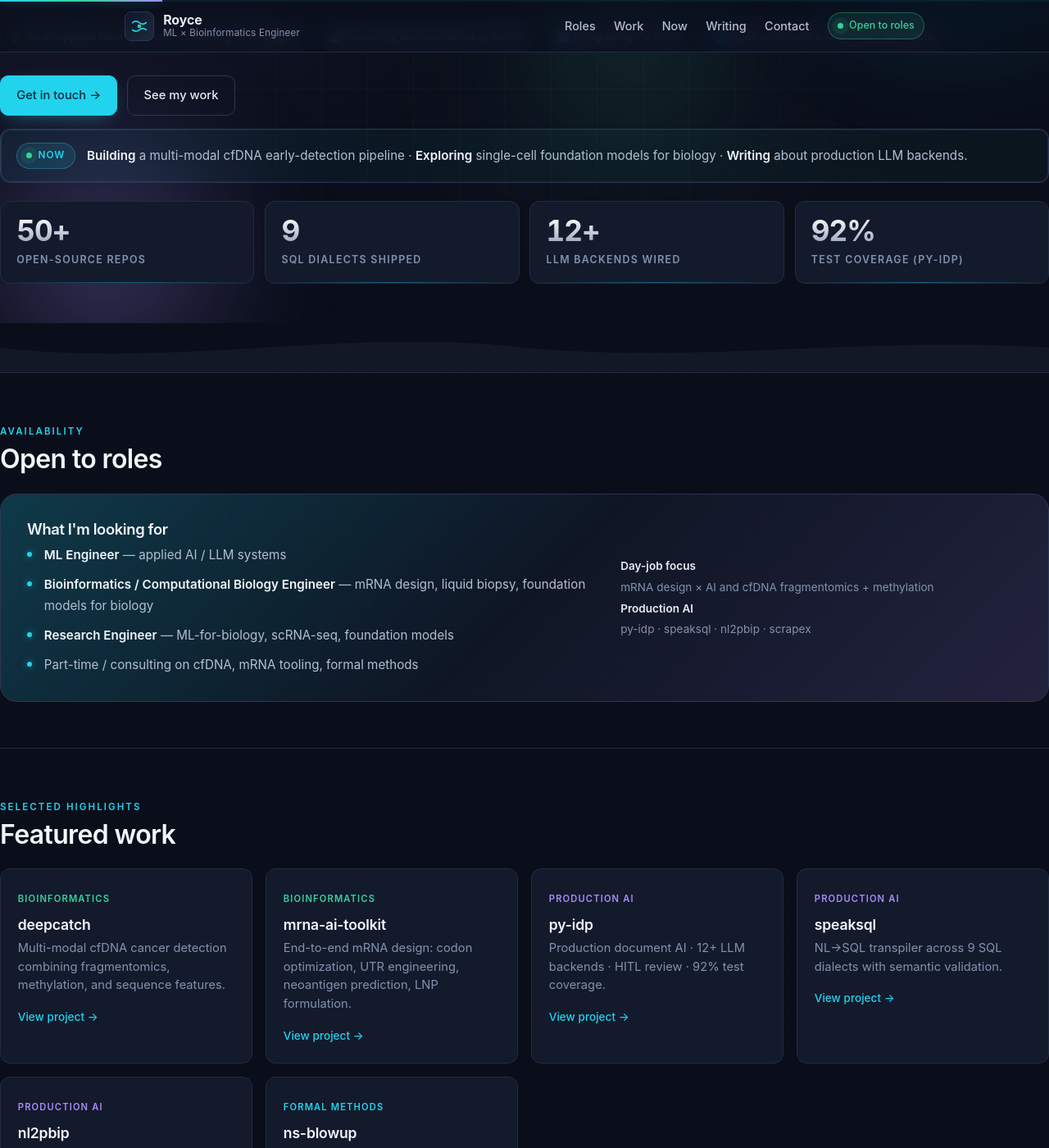
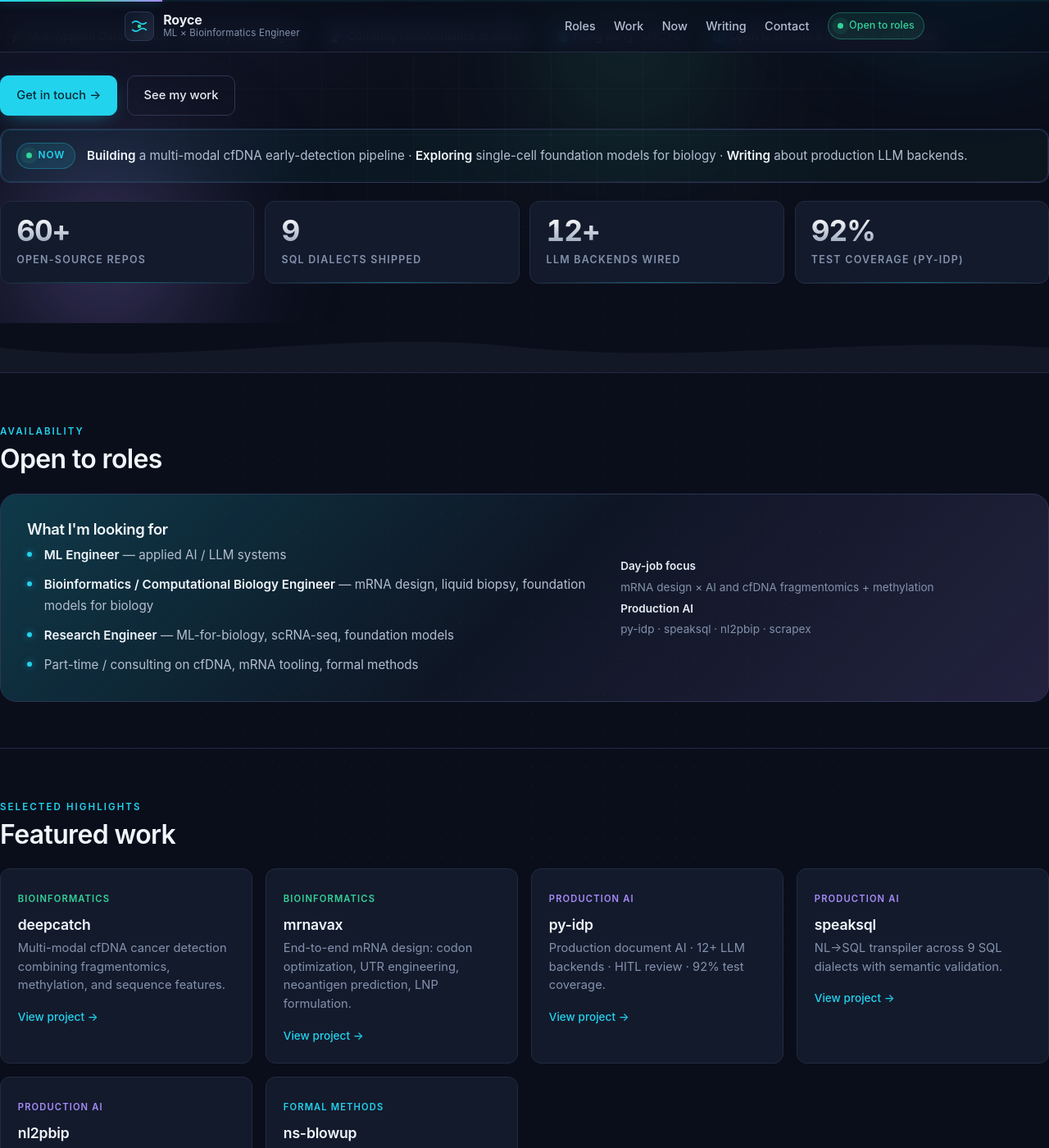
Before and after one commit to rollroyces/rollroyces.github.io, a Jekyll site: the page built from index.md, in a window 1280 px wide and 1400 px high, scrolled down 404 px. Shown: the whole window at 82% size. Built offline with Jekyll 4.4.1, drawn with Linux system fonts in a browser that asks for light colours; some web fonts are replaced.

Commit message:
Fix renamed repo link + stale repo counter
- mrna-ai-toolkit was renamed to mrnavax on GitHub; update the featured-work card link and title.
- Open-source repos counter 50 → 60 (verified via GET /user).

Only these two values changed; the custom layout and styling are untouched.

```diff
--- a/index.md
+++ b/index.md
@@ -38,7 +38,7 @@ description: ML × bioinformatics engineer — production AI for mRNA design and
 
   <div class="stats reveal" data-delay="5" aria-label="Highlights">
     <div class="stat-card">
-      <div class="stat-value"><span data-counter="50">0</span>+</div>
+      <div class="stat-value"><span data-counter="60">0</span>+</div>
       <div class="stat-label">Open-source repos</div>
     </div>
     <div class="stat-card">
@@ -105,10 +105,10 @@ description: ML × bioinformatics engineer — production AI for mRNA design and
       </div>
     </a>
 
-    <a class="featured-card reveal" data-delay="2" href="https://github.com/rollroyces/mrna-ai-toolkit">
+    <a class="featured-card reveal" data-delay="2" href="https://github.com/rollroyces/mrnavax">
       <div class="featured-card-inner">
         <span class="tag bio">Bioinformatics</span>
-        <h3>mrna-ai-toolkit</h3>
+        <h3>mrnavax</h3>
         <p>End-to-end mRNA design: codon optimization, UTR engineering, neoantigen prediction, LNP formulation.</p>
         <span class="arrow">View project →</span>
       </div>
```
